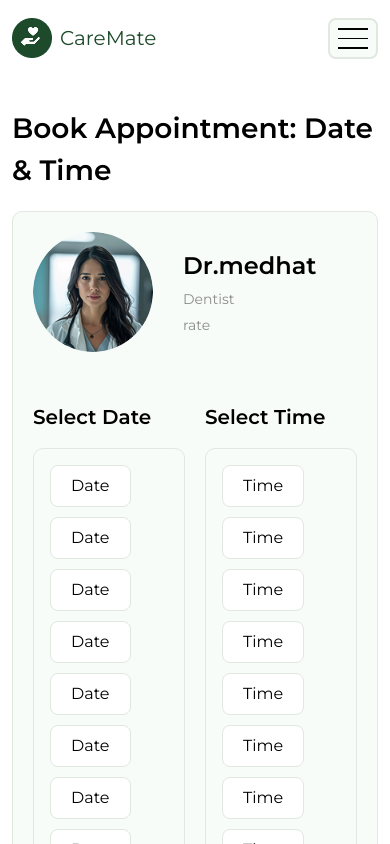
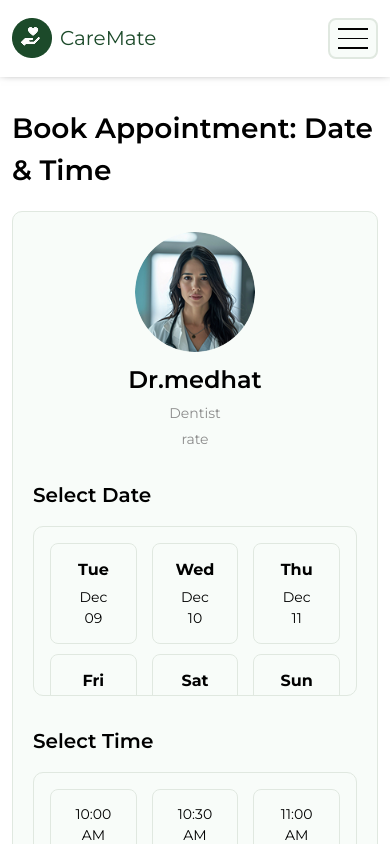
Before and after one commit to Abdalrahman-gits/careMate, a React (Vite) app: page /doctors/1 in a window 390 px wide. Shown: the top 844 px of the page. Built offline with nearby package versions, Linux system fonts and the light colour scheme.

Commit message:
style(doctor-page): made all components responsive

```diff
--- a/src/features/booking/AddAppointment.jsx
+++ b/src/features/booking/AddAppointment.jsx
@@ -1,38 +1,51 @@
 import styled from "styled-components";
 import DateList from "./DateList";
-import DateSlot from "./DateSlot";
-import TimeSlot from "./TimeSlot";
+import Slot from "./Slot";
 import Button from "../../ui/Button";
+import { generateDays, generateTime } from "../../utils/generateSlots";
 
 const Label = styled.p`
   font-size: 2rem;
   font-weight: 600;
-
   margin-bottom: 1.6rem;
 `;
 
+const ButtonBox = styled.div`
+  grid-column: 1 / -1;
+  padding-top: 2rem;
+  border-top: 1px solid var(--border-color);
+
+  display: flex;
+  justify-content: flex-end;
+`;
+
 function AddAppointment() {
+  const days = generateDays(7);
+  const times = generateTime();
+
   return (
     <>
       <div>
         <Label>Select Date</Label>
         <DateList>
-          {Array.from({ length: 10 }, () => (
-            <DateSlot />
+          {days.map((day) => (
+            <Slot key={day} date={day} type="date" />
           ))}
         </DateList>
       </div>
       <div>
         <Label>Select Time</Label>
         <DateList>
-          {Array.from({ length: 10 }, () => (
-            <TimeSlot />
+          {times.map((time) => (
+            <Slot key={time} date={time} type="time" />
           ))}
         </DateList>
       </div>
-      <Button size="large" variation="primary">
-        Confirm Appointent
-      </Button>
+      <ButtonBox>
+        <Button size="large" variation="primary">
+          Confirm Appointent
+        </Button>
+      </ButtonBox>
     </>
   );
 }
--- a/src/features/booking/DateList.jsx
+++ b/src/features/booking/DateList.jsx
@@ -2,7 +2,7 @@ import styled from "styled-components";
 
 const DateList = styled.ul`
   display: flex;
-  justify-content: flex-start;
+  justify-content: space-between;
   align-items: center;
   flex-wrap: wrap;
   gap: 1rem;
@@ -10,6 +10,25 @@ const DateList = styled.ul`
   padding: 1.6rem;
   border: 1px solid var(--border-color);
   border-radius: var(--border-radius-lg);
+  max-height: 17rem;
+  overflow-y: auto;
+
+  &::-webkit-scrollbar {
+    width: 0.4rem;
+  }
+
+  &::-webkit-scrollbar-thumb {
+    border-radius: var(--border-radius-lg);
+    background-color: var(--primary-green);
+  }
+
+  &::-webkit-scrollbar-track {
+    background-color: var(--border-color);
+  }
+
+  @media (min-width: 668px) {
+    max-height: 27rem;
+  }
 `;
 
 export default DateList;
--- a/src/features/booking/DateSlot.jsx
+++ /dev/null
@@ -1,13 +0,0 @@
-import Button from "../../ui/Button";
-
-function DateSlot({ date }) {
-  return (
-    <li>
-      <Button variation="bordered" size="small" direction="column">
-        {date}date
-      </Button>
-    </li>
-  );
-}
-
-export default DateSlot;
--- a/src/features/booking/DoctorInfo.jsx
+++ b/src/features/booking/DoctorInfo.jsx
@@ -4,16 +4,24 @@ import img from "../../assets/doctor1.png";
 const StyledDoctorInfo = styled.div`
   grid-column: 1 / -1;
   display: flex;
+  flex-direction: column;
   align-items: center;
   justify-content: flex-start;
-  gap: 3rem;
-
-  margin-bottom: 3rem;
+  gap: 1rem;
+  text-align: center;
 
   & img {
     width: 120px;
     height: 120px;
     border-radius: 50%;
+  }
+
+  @media (min-width: 668px) {
+    flex-direction: row;
+    align-items: center;
+    justify-content: flex-start;
+    gap: 3rem;
+    text-align: left;
   }
 `;
 
--- /dev/null
+++ b/src/features/booking/Slot.jsx
@@ -0,0 +1,61 @@
+import styled from "styled-components";
+import Button from "../../ui/Button";
+
+const Item = styled.li`
+  background-color: inherit;
+  width: calc((100% / 3) - 1rem);
+`;
+
+const StyledButton = styled(Button)`
+  background-color: inherit;
+  width: 100%;
+  gap: 0.5rem;
+
+  & > p {
+    font-weight: bold;
+  }
+
+  & > span {
+    font-size: 1.4rem;
+  }
+`;
+
+function Slot({ date, type, onClick }) {
+  const [dayName, monthName] = date
+    .toLocaleDateString([], {
+      month: "short",
+      weekday: "short",
+      day: "2-digit",
+    })
+    .split(", ");
+
+  const time = date.toLocaleTimeString([], {
+    hour: "2-digit",
+    minute: "2-digit",
+    hour12: true,
+  });
+
+  if (type === "time")
+    return (
+      <Item>
+        <StyledButton variation="bordered" size="large" onClick={onClick}>
+          <span>{time}</span>
+        </StyledButton>
+      </Item>
+    );
+
+  return (
+    <Item>
+      <StyledButton
+        variation="bordered"
+        size="large"
+        direction="column"
+        onClick={onClick}>
+        <p>{dayName}</p>
+        <span>{monthName}</span>
+      </StyledButton>
+    </Item>
+  );
+}
+
+export default Slot;
--- a/src/features/booking/TimeSlot.jsx
+++ /dev/null
@@ -1,13 +0,0 @@
-import Button from "../../ui/Button";
-
-function TimeSlot({ date }) {
-  return (
-    <li>
-      <Button variation="bordered" size="small">
-        {date}time
-      </Button>
-    </li>
-  );
-}
-
-export default TimeSlot;
--- a/src/pages/Doctor.jsx
+++ b/src/pages/Doctor.jsx
@@ -1,36 +1,43 @@
 import styled from "styled-components";
-import Button from "../ui/Button";
 import Container from "../ui/Container";
 import DoctorInfo from "../features/booking/DoctorInfo";
 import AddAppointment from "../features/booking/AddAppointment";
 
 const GridContainer = styled.div`
   display: grid;
-  grid-template-columns: 1fr 1fr;
-  gap: 2rem;
+  grid-template-columns: 1fr;
+  column-gap: 2rem;
+  row-gap: 3rem;
 
   padding: 2rem;
   background-color: var(--bg-card);
   border: 1px solid var(--border-color);
   border-radius: var(--border-radius-lg);
+
+  @media (min-width: 668px) {
+    grid-template-columns: 1fr 1fr;
+  }
+`;
+
+const CustomContainer = styled(Container)`
+  padding-block: 3rem;
 `;
 
 const Header = styled.h1`
   font-size: 2.8rem;
   font-weight: 600;
-  margin-top: 3rem;
   margin-bottom: 2rem;
 `;
 
 function Doctor() {
   return (
-    <Container>
+    <CustomContainer>
       <Header>Book Appointment: Date & Time</Header>
       <GridContainer>
         <DoctorInfo />
         <AddAppointment />
       </GridContainer>
-    </Container>
+    </CustomContainer>
   );
 }
 
--- a/src/ui/Header.jsx
+++ b/src/ui/Header.jsx
@@ -7,6 +7,10 @@ import NavList from "./NavList";
 import { useState } from "react";
 import ButtonContainer from "./ButtonContainer";
 import MobileMenu from "./MobileMenu";
+
+const StyledHeader = styled.header`
+  box-shadow: 0 -5px 10px -1px black;
+`;
 
 const HeaderContainer = styled.div`
   position: relative;
@@ -73,7 +77,7 @@ function Header() {
   const navigate = useNavigate();
 
   return (
-    <header>
+    <StyledHeader>
       <Container>
         <HeaderContainer>
           <Logo />
@@ -113,7 +117,7 @@ function Header() {
           {menuOpened && <MobileMenu setMenuOpened={setMenuOpened} />}
         </HeaderContainer>
       </Container>
-    </header>
+    </StyledHeader>
   );
 }
 
```
